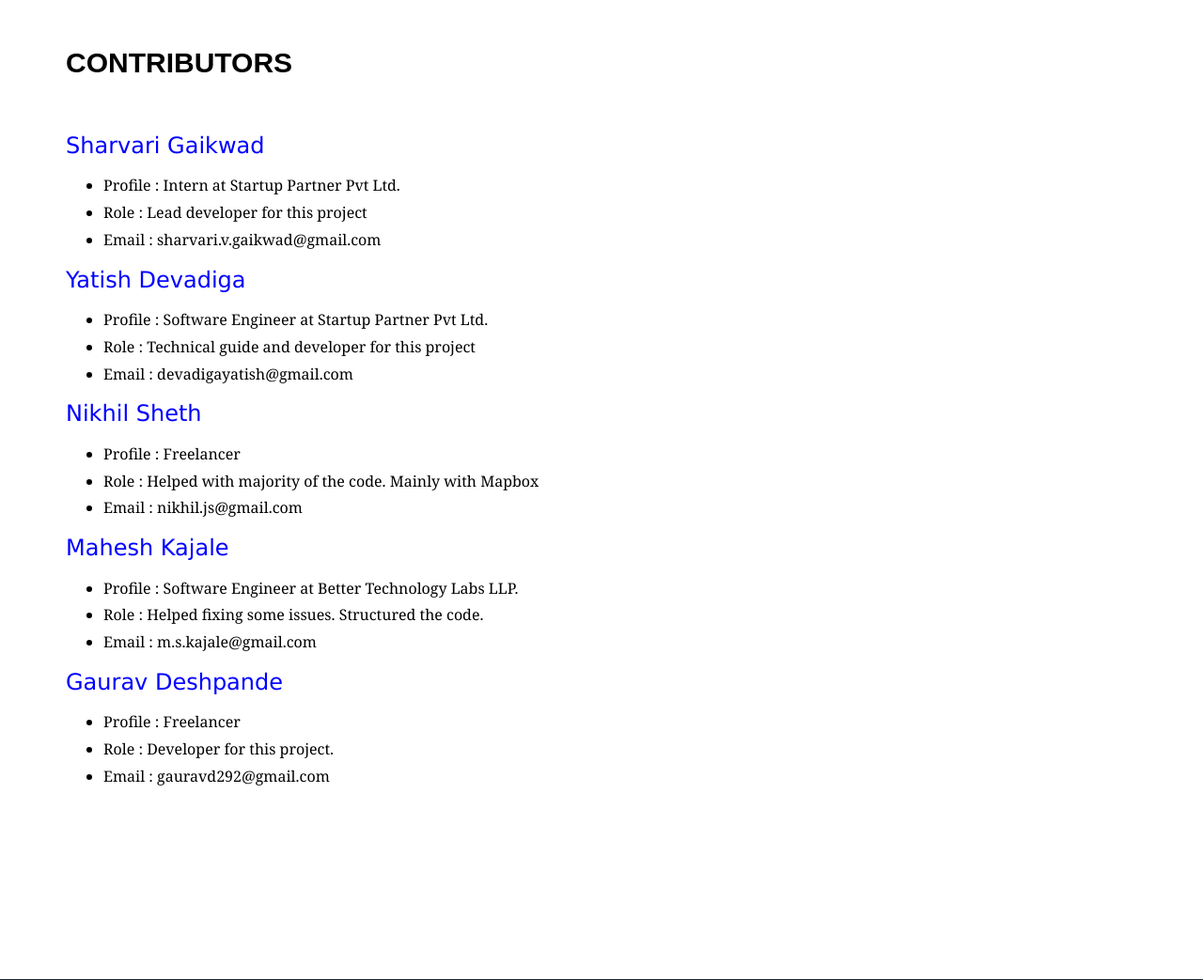
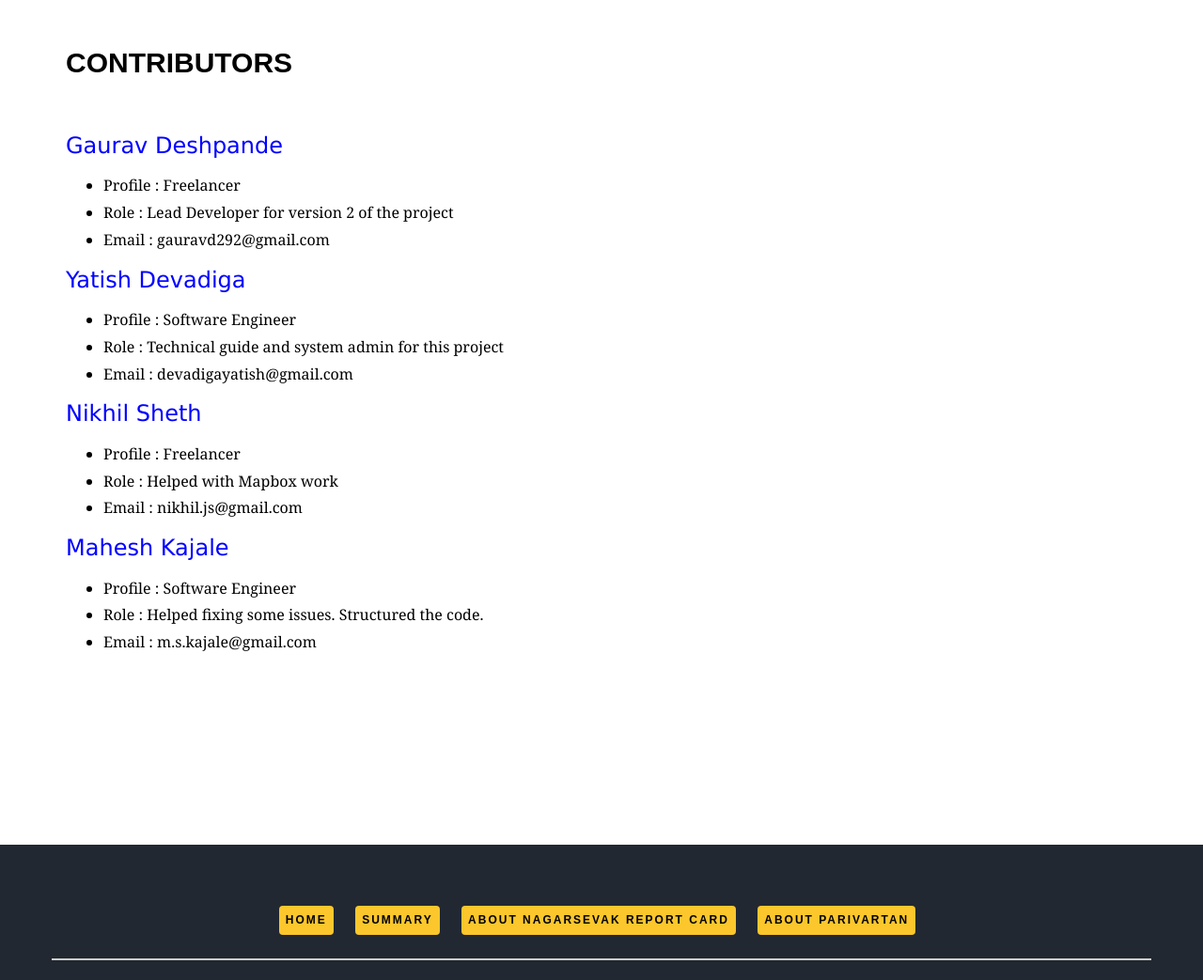
Before and after one commit to devadigayatish/nagarsevak_report_card, a PHP site: page /contributors.php in a window 1280 px wide. Shown: the part 115-1158 px from the top of the page at 94% size. Run offline with PHP 8.4, Linux system fonts and the light colour scheme; data that the repository does not hold is empty; a stand-in replaces the project's code that opens the database connection; some libraries are stand-ins or nearby versions; some web fonts are replaced.

Commit message:
Updated contributors page

```diff
--- a/contributors.php
+++ b/contributors.php
@@ -6,35 +6,29 @@
             <div class="col-md-12 animate-box fadeInUp animated">
                 <h2><strong> CONTRIBUTORS </strong></h2>
                 <br>
-                <h3 class="contributor-name"> Sharvari Gaikwad </h3>
+                <h3 class="contributor-name"> Gaurav Deshpande </h3>
                 <ul class="contributor-description">
-                    <li>Profile : Intern at Startup Partner Pvt Ltd.</li>
-                    <li>Role    : Lead developer for this project</li>
-                    <li>Email   : sharvari.v.gaikwad@gmail.com</li>
+                    <li>Profile : Freelancer</li>
+                    <li>Role    : Lead Developer for version 2 of the project</li>
+                    <li>Email   : gauravd292@gmail.com</li>
                 </ul>
                 <h3 class="contributor-name"> Yatish Devadiga </h3>
                 <ul class="contributor-description">
-                    <li>Profile : Software Engineer at Startup Partner Pvt Ltd.</li>
-                    <li>Role    : Technical guide and developer for this project</li>
+                    <li>Profile : Software Engineer</li>
+                    <li>Role    : Technical guide and system admin for this project</li>
                     <li>Email   : devadigayatish@gmail.com</li>
                 </ul>
                 <h3 class="contributor-name"> Nikhil Sheth </h3>
                 <ul class="contributor-description">
                     <li>Profile : Freelancer</li>
-                    <li>Role    : Helped with majority of the code. Mainly with Mapbox</li>
+                    <li>Role    : Helped with Mapbox work</li>
                     <li>Email   : nikhil.js@gmail.com</li>
                 </ul>
                 <h3 class="contributor-name"> Mahesh Kajale </h3>
                 <ul class="contributor-description">
-                    <li>Profile : Software Engineer at Better Technology Labs LLP.</li>
+                    <li>Profile : Software Engineer</li>
                     <li>Role    : Helped fixing some issues. Structured the code.</li>
                     <li>Email   : m.s.kajale@gmail.com</li>
-                </ul>
-                <h3 class="contributor-name"> Gaurav Deshpande </h3>
-                <ul class="contributor-description">
-                    <li>Profile : Freelancer</li>
-                    <li>Role    : Developer for this project. </li>
-                    <li>Email   : gauravd292@gmail.com</li>
                 </ul>
             </div>
         </div>
```
Also changed, not shown: 1 other file.
